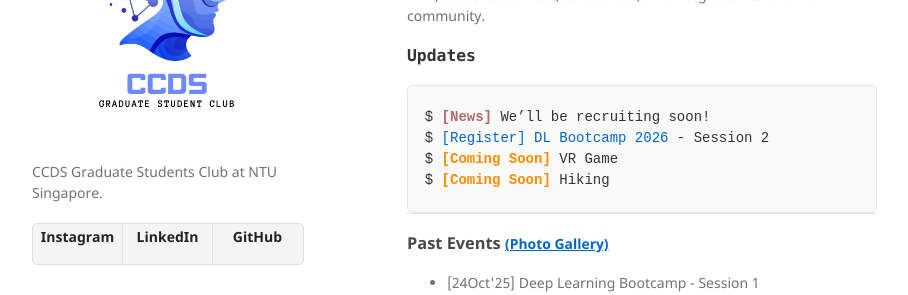
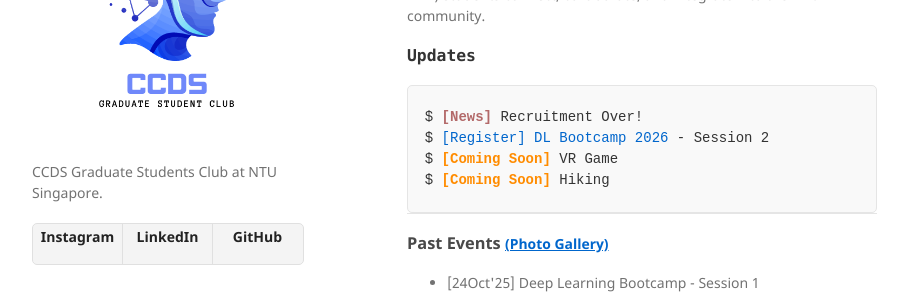
Before and after one commit to ccds-gsc/ccds-gsc.github.io, a Jekyll site: the page built from index.md, in a window 1280 px wide. Shown: the part 223-518 px from the top of the page, without its empty margins (178-1086 px from the left). Built offline with Jekyll 4.4.1, drawn with Linux system fonts in a browser that asks for light colours.

Commit message:
Update index.md

```diff
--- a/index.md
+++ b/index.md
@@ -119,7 +119,7 @@ layout: default
   </style>
 
   <pre><code>
-  $ <span class="news">[News]</span> We’ll be recruiting soon!
+  $ <span class="news">[News]</span> Recruitment Over!
   $ <a href="https://event.ntu.edu.sg/3rd-deeplearning-bootcamp-ss2" target="_blank" rel="noopener noreferrer">[Register]</a> <a href="https://ntu-dl-bootcamp.github.io/deep-learning-2026/" target="_blank" rel="noopener noreferrer">DL Bootcamp 2026</a> - Session 2
   $ <span class="coming">[Coming Soon]</span> VR Game
   $ <span class="coming">[Coming Soon]</span> Hiking
```
